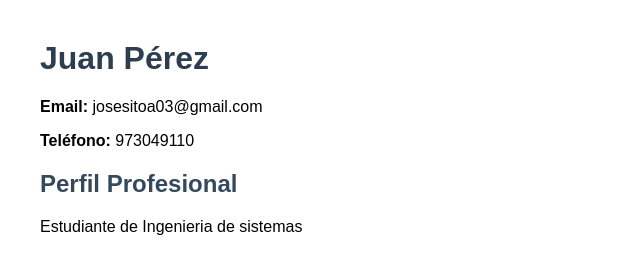
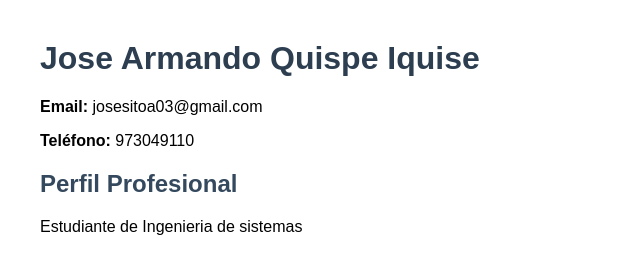
Before and after one commit to Jose-ops789/mi-cv, a plain HTML site: page index.html in a window 1280 px wide. Shown: the whole page, without its empty margins (0-640 px from the left). Drawn offline with Linux system fonts and the light colour scheme.

Commit message:
feat: update index.html

```diff
--- a/index.html
+++ b/index.html
@@ -10,7 +10,7 @@
   </style>
   </head>
 <body>
-   <h1>Juan Pérez</h1>
+   <h1>Jose Armando Quispe Iquise</h1>
   <p><strong>Email:</strong> josesitoa03@gmail.com</p>
    <p><strong>Teléfono:</strong> 973049110</p>
    <h2>Perfil Profesional</h2>
```
